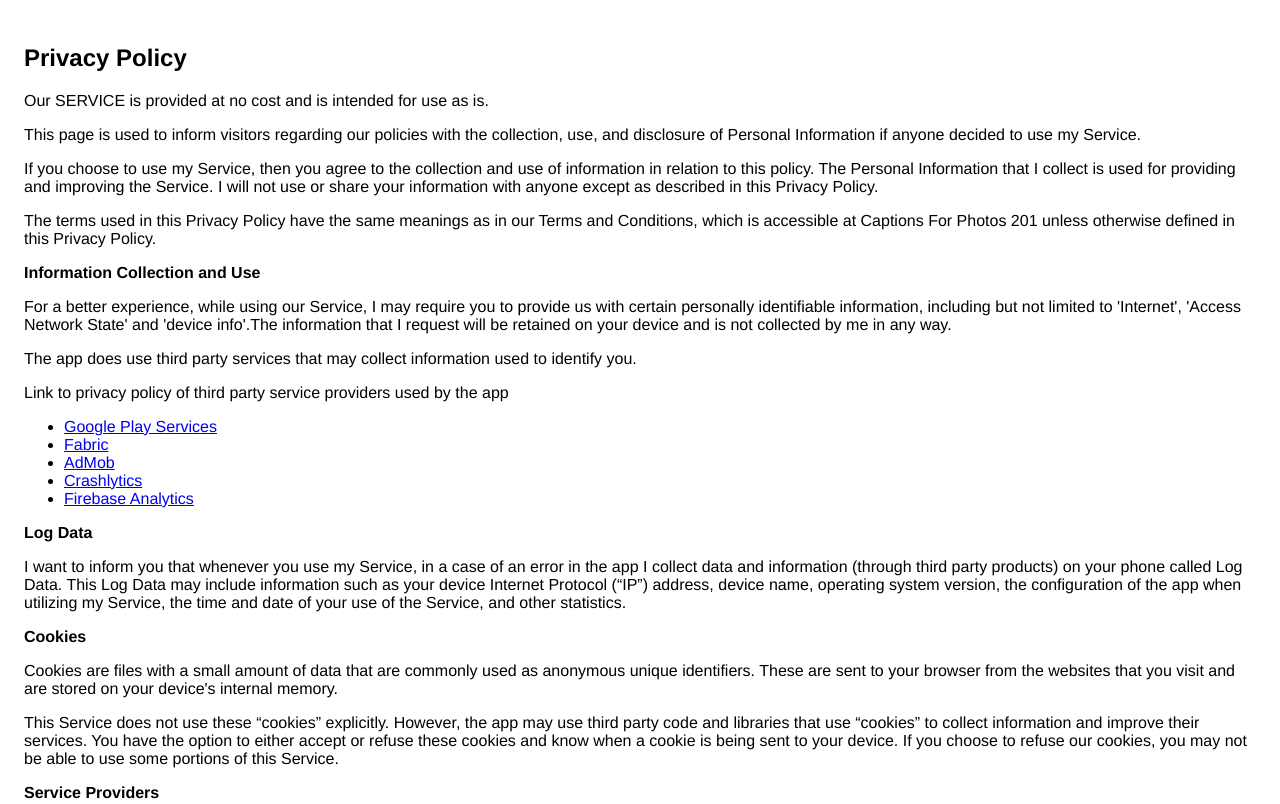
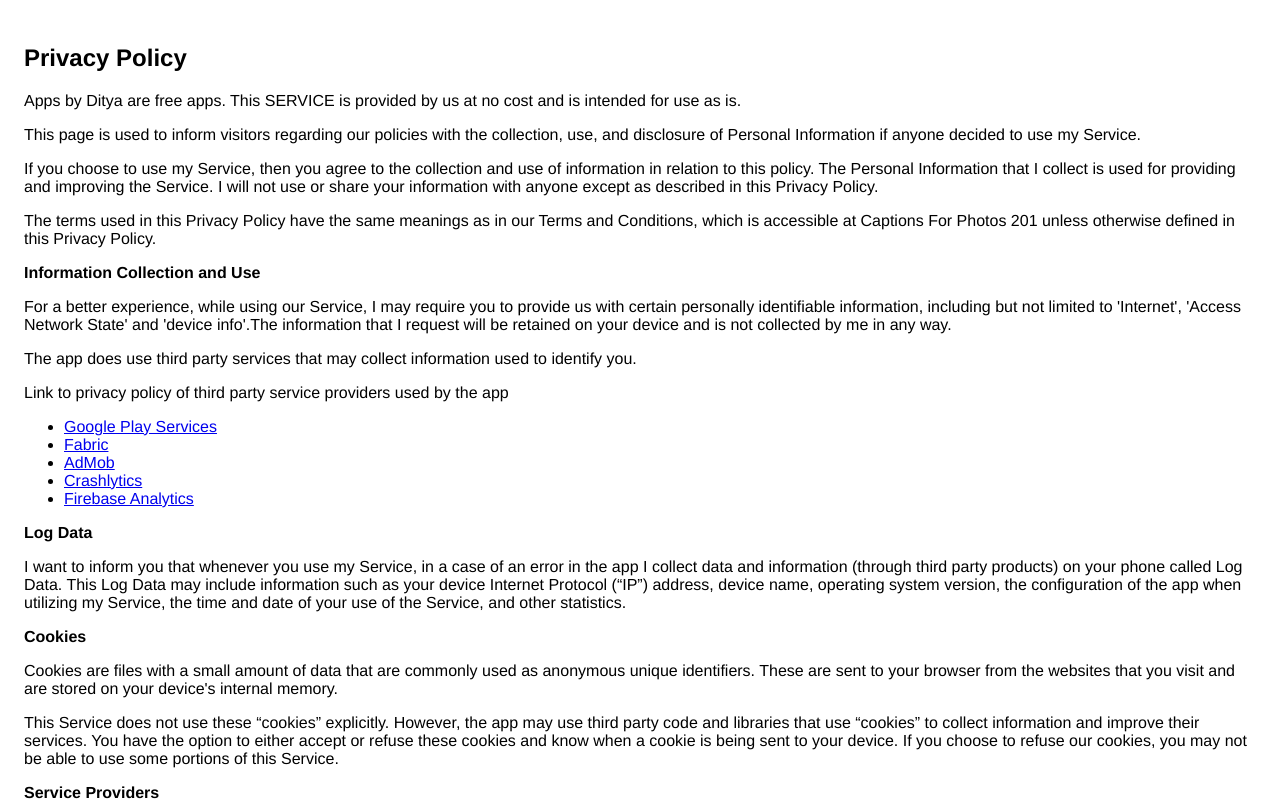
Before and after one commit to dityaapps/PrivacyPolicy, a plain HTML site: page index.html in a window 1280 px wide. Shown: the top 804 px of the page. Drawn offline with Linux system fonts and the light colour scheme.

Commit message:
Update index.html

```diff
--- a/index.html
+++ b/index.html
@@ -7,7 +7,7 @@
   <style> body { font-family: 'Helvetica Neue', Helvetica, Arial, sans-serif; padding:1em; } </style>
 </head>
 <body>
-<h2>Privacy Policy</h2> <p> Our SERVICE is provided at no cost and is intended for use as is.
+<h2>Privacy Policy</h2> <p>Apps by Ditya are free apps. This SERVICE is provided by us at no cost and is intended for use as is.
                   </p> <p>This page is used to inform visitors regarding our policies with the collection, use, and
                     disclosure of Personal Information if anyone decided to use my Service.
                   </p> <p>If you choose to use my Service, then you agree to the collection and use of information in relation
```
